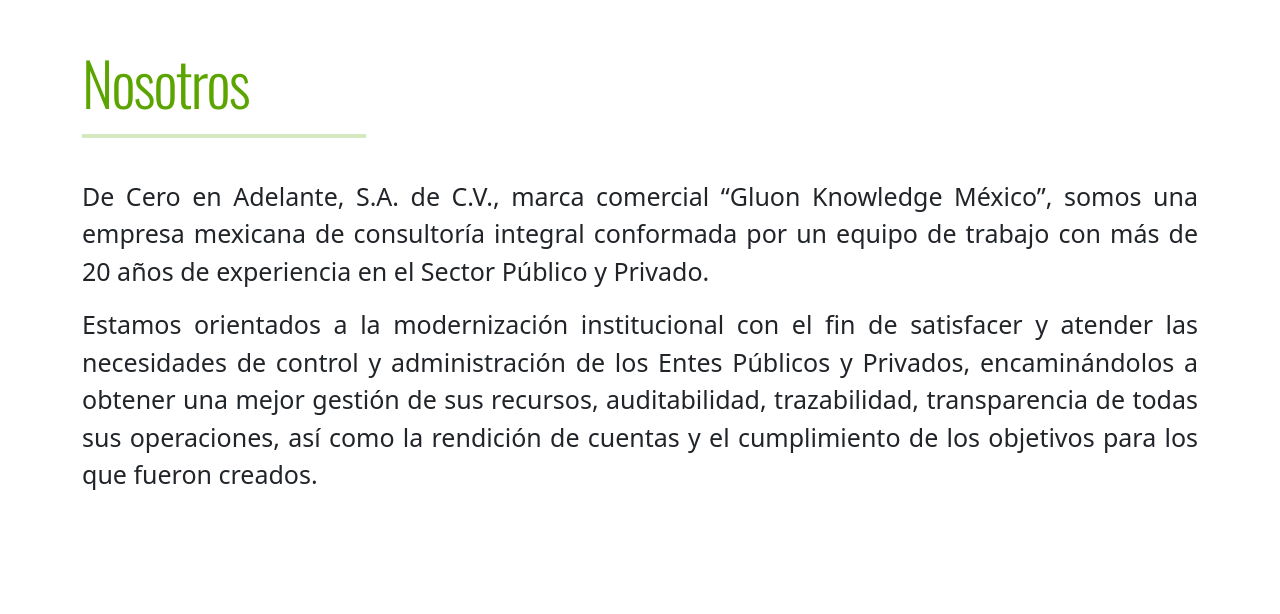
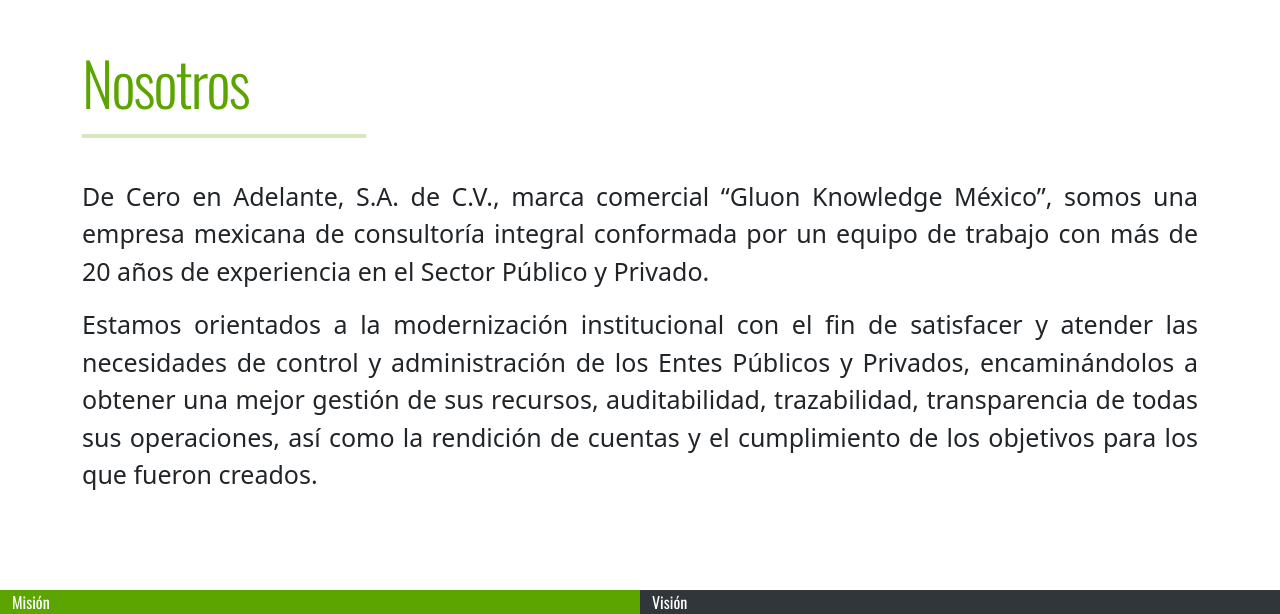
Before and after one commit to ArmandoAlvarezP/gkm, a React (Vite) app: page / in a window 1280 px wide. Shown: the part 895-1509 px from the top of the page. Before the commit the page ends 1485 px from the top, so only its background shows below. Built offline with nearby package versions, Linux system fonts and the light colour scheme.

Commit message:
Se comienza misión y visión

```diff
--- /dev/null
+++ b/src/components/MisionVision.jsx
@@ -0,0 +1,17 @@
+import { Row, Col, Container } from 'react-bootstrap';
+export const MisionVision = () => {
+  return (
+    <section className='mision_vision'>
+        <Container fluid>
+            <Row>
+                <Col className='mision' lg={6} md={12}>
+                    Misión
+                </Col>
+                <Col className='vision' lg={6} md={12}>
+                    Visión
+                </Col>
+            </Row>
+        </Container>
+    </section>
+  )
+}
--- a/src/index.css
+++ b/src/index.css
@@ -106,6 +106,23 @@ nav.navbar .navbar-nav a.nav-link.navbar-link.active {
 
   }
 
+/* Misión y Visión */
+  .mision_vision {
+    color: #fff;
+    font-family: "Oswald", arial;
+    width: 100%;
+  }
+
+  .mision_vision h4 {
+    font-size: 18px;
+  }
+  .mision {
+    background-color: #5ca500;
+  }
+
+  .vision {
+    background-color: #31363A;
+  }
 /* Media querys */
 
 @media( min-width: 320px) and ( max-width: 820px) {
--- a/src/pages/Inicio.jsx
+++ b/src/pages/Inicio.jsx
@@ -1,6 +1,7 @@
 import { Banner } from "../components/Banner"
 import { NavBar } from "../components/NavBar"
 import { Nosotros } from "../components/Nosotros"
+import { MisionVision } from "../components/MisionVision"
 
 export const Inicio = () => {
   return (
@@ -8,6 +9,7 @@ export const Inicio = () => {
       <NavBar />
       <Banner />
       <Nosotros />
+      <MisionVision />
     </>
   )
 }
```
